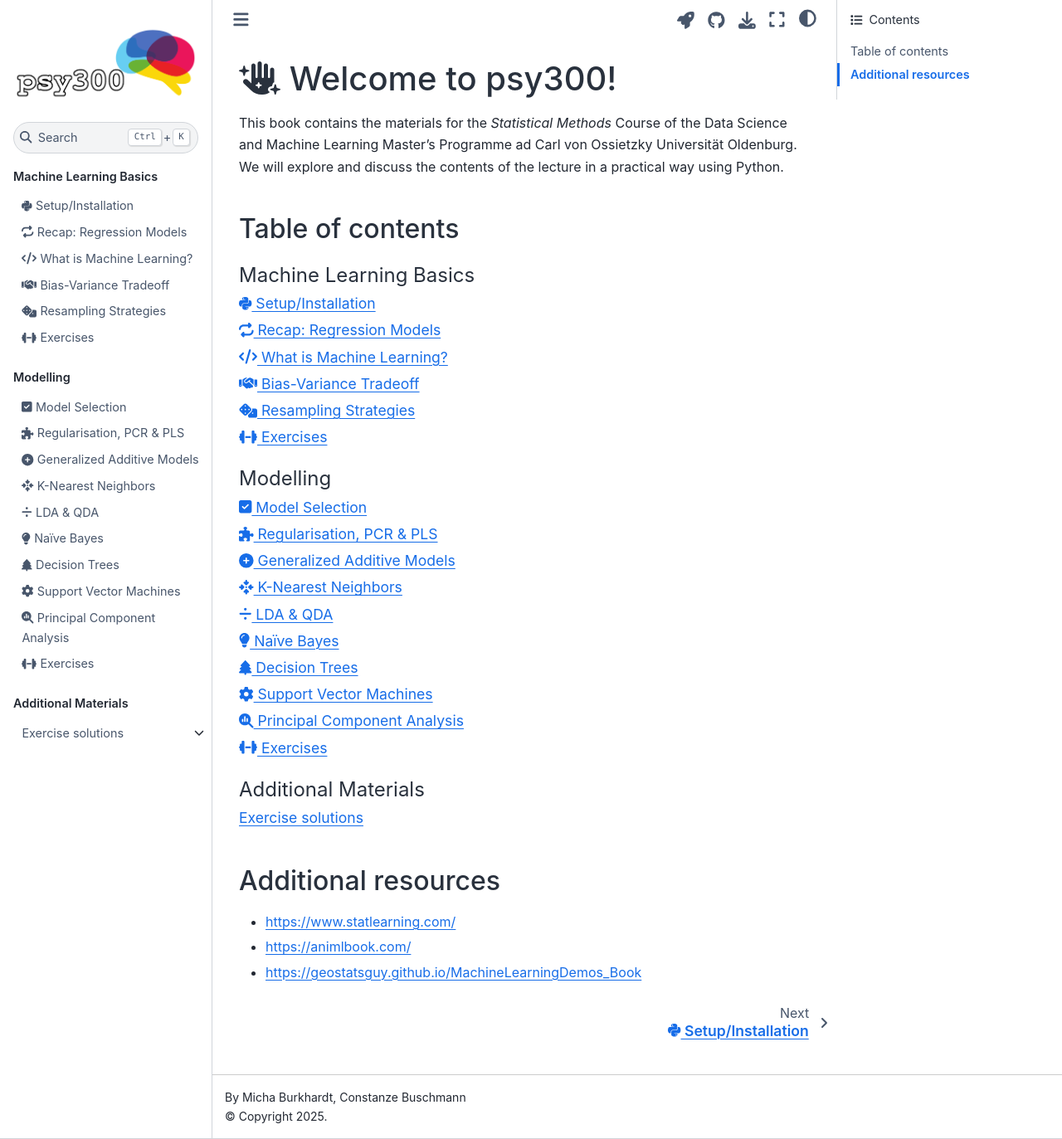
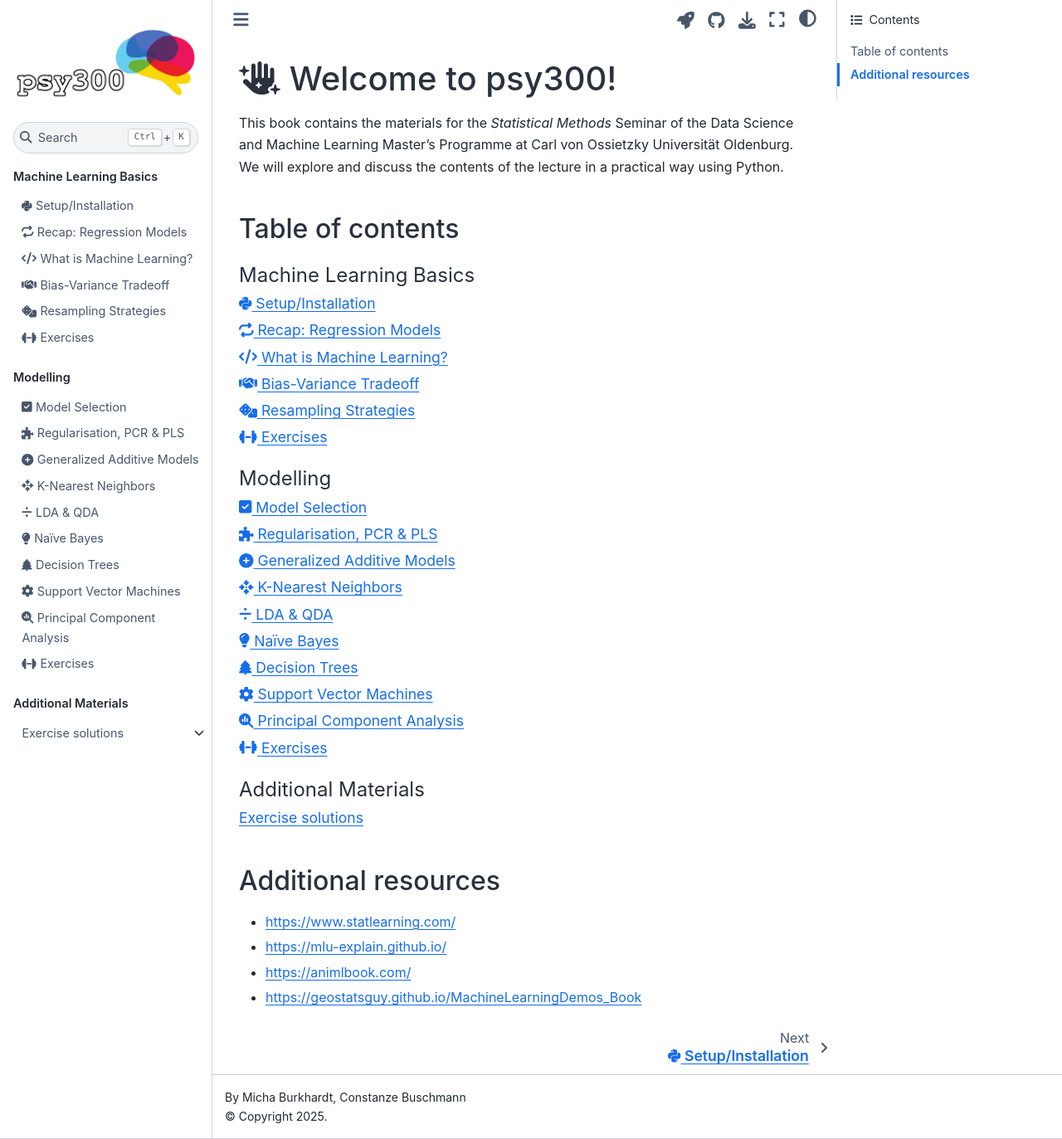
Before and after one commit to janaja92/psy300_tut, a Jupyter Book: the page built from book/introduction.md, in a window 1280 px wide and 1373 px high. Shown: the whole window at 83% size. Built offline with Jupyter Book 1.0.4 settings and Sphinx 7.4.7 and the Sphinx Book theme 1.1.4, drawn with Linux system fonts in a browser that asks for light colours; pages that are not in the unit, such as notebooks, are missing from menus; comment, search, counter and statistics services are not loaded.

Commit message:
misc cleanup

```diff
--- a/book/introduction.md
+++ b/book/introduction.md
@@ -14,7 +14,7 @@ kernelspec:
 
 # <i class="fas fa-hand-sparkles fa-fw"></i> Welcome to psy300!
 
-This book contains the materials for the *Statistical Methods* Course of the Data Science and Machine Learning Master's Programme ad Carl von Ossietzky Universität Oldenburg. We will explore and discuss the contents of the lecture in a practical way using Python.
+This book contains the materials for the *Statistical Methods* Seminar of the Data Science and Machine Learning Master's Programme at Carl von Ossietzky Universität Oldenburg. We will explore and discuss the contents of the lecture in a practical way using Python.
 
 ## Table of contents
 
@@ -24,5 +24,6 @@ This book contains the materials for the *Statistical Methods* Course of the Dat
 ## Additional resources
 
 - https://www.statlearning.com/
+- https://mlu-explain.github.io/
 - https://animlbook.com/
 - https://geostatsguy.github.io/MachineLearningDemos_Book
```
Also changed, not shown: book/1_basics/Exercises.ipynb, book/2_models/Exercises.ipynb, book/solutions/solutions_1.ipynb.
